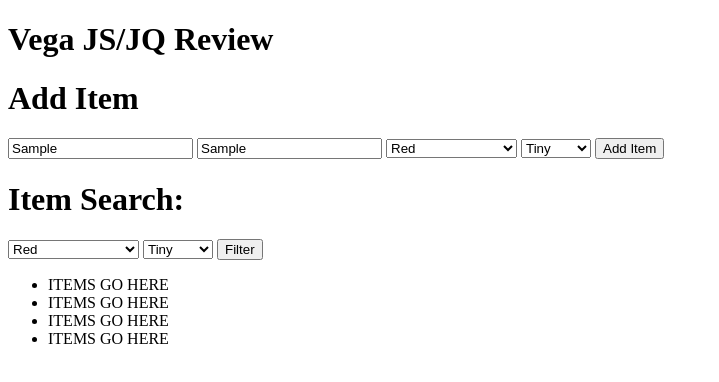
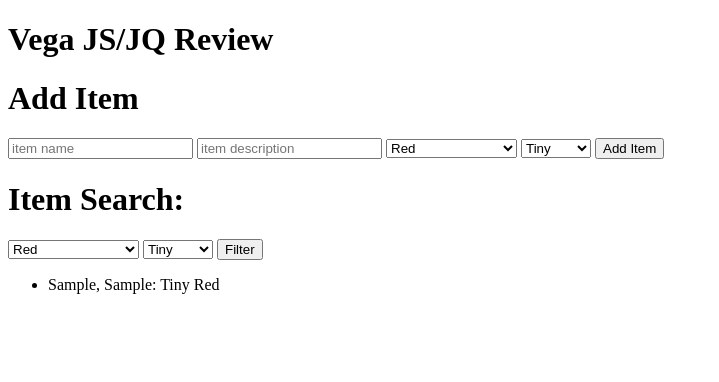
Before and after one commit to rydena021/vegaWeek3Review, a plain HTML site: page index.html in a window 1280 px wide. Both pictures are taken after typing "Sample", "Sample" into the empty fields and a click on the button "Add Item". Shown: the whole page, without its empty margins (0-719 px from the left). Drawn offline with Linux system fonts and the light colour scheme.

Commit message:
inventory basics working

```diff
--- a/scripts/client.js
+++ b/scripts/client.js
@@ -1,7 +1,38 @@
 $( document ).ready( readyNow );
+// the class for our items
+class Item{
+    constructor( name, description, color, size){
+        this.name = name;
+        this.description = description;
+        this.color = color;
+        this.size = size;
+    } // end constructor
+} // end Item class
+// our inventory array
+let inventory = [];
 
 function addItem(){
-    console.log( 'in addItem' );
+    if( $( '#itemNameIn' ).val() === '' || $( '#itemDescriptionIn' ).val() === '' ){
+        alert( "All fields mandatory, yo!" );
+    } // empties found
+    else{
+        console.log( 'in addItem' );
+        // instantiate a new Item from class
+        // using inputs from DOM
+        const tempItem = new Item(
+            $( '#itemNameIn' ).val(),
+            $( '#itemDescriptionIn' ).val(),
+            $( '#itemColorIn' ).val(),
+            $( '#itemSizeIn' ).val()
+        );
+        console.log( 'adding:', tempItem );
+        // push new item into our array
+        inventory.push( tempItem );
+        // empty inputs
+        $( '#itemNameIn' ).val( '' );
+        $( '#itemDescriptionIn' ).val( '' );
+        updateInventory();
+    } // no empties
 } // end addItem
 
 function filterList(){
@@ -13,3 +44,16 @@ function readyNow(){
     $( '#addItemButton' ).on( 'click', addItem );
     $( '#filterListButton' ).on( 'click', filterList );
 } // readyNow
+
+function updateInventory(){
+    console.log( 'in updateInventory' );
+    // target the ul by ID
+    let el =  $( '#itemList' );
+    // empty ul
+    el.empty();
+    // loop through the inventory & display each item in ul
+    for( let item of inventory ){
+        let displayString = `<li>${item.name}, ${item.description}: ${item.size} ${item.color}</li>`;
+        el.append( displayString );
+    } // end for
+} // end updateInventory
```
Also changed, not shown: index.html (+1 -1 lines).
